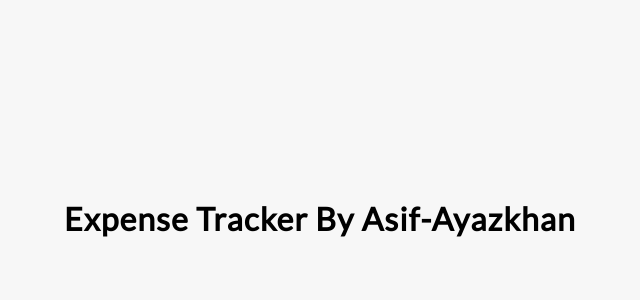
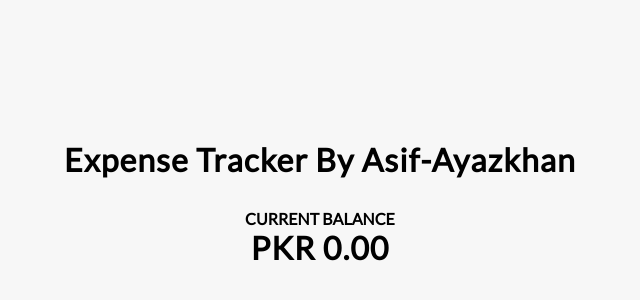
Before and after one commit to Asifkkhan/expense_react_app, a React (Create React App) app: page / in a window 1280 px wide. Shown: the part 182-482 px from the top of the page, without its empty margins (320-960 px from the left). Built offline with nearby package versions, Linux system fonts and the light colour scheme.

Commit message:
balance added

```diff
--- a/src/App.js
+++ b/src/App.js
@@ -2,11 +2,14 @@
 import './App.css';
 
 import { Header } from'./components/Header'
-
+import { Balance } from './components/Balance'
 function App() {
   return (
-    <div >
+    <div>
       <Header />
+      <div className="container">
+        <Balance />
+      </div>
     </div>
   );
 }
--- a/src/components/Balance.js
+++ b/src/components/Balance.js
@@ -0,0 +1,23 @@
+import React from 'react';
+export const Balance = () => {
+    return(
+       <div>
+           <h4>Current Balance</h4>
+            <h1>PKR 0.00 </h1>
+
+
+
+        </div>
+
+
+
+
+
+
+
+
+    )
+
+
+
+}
```
